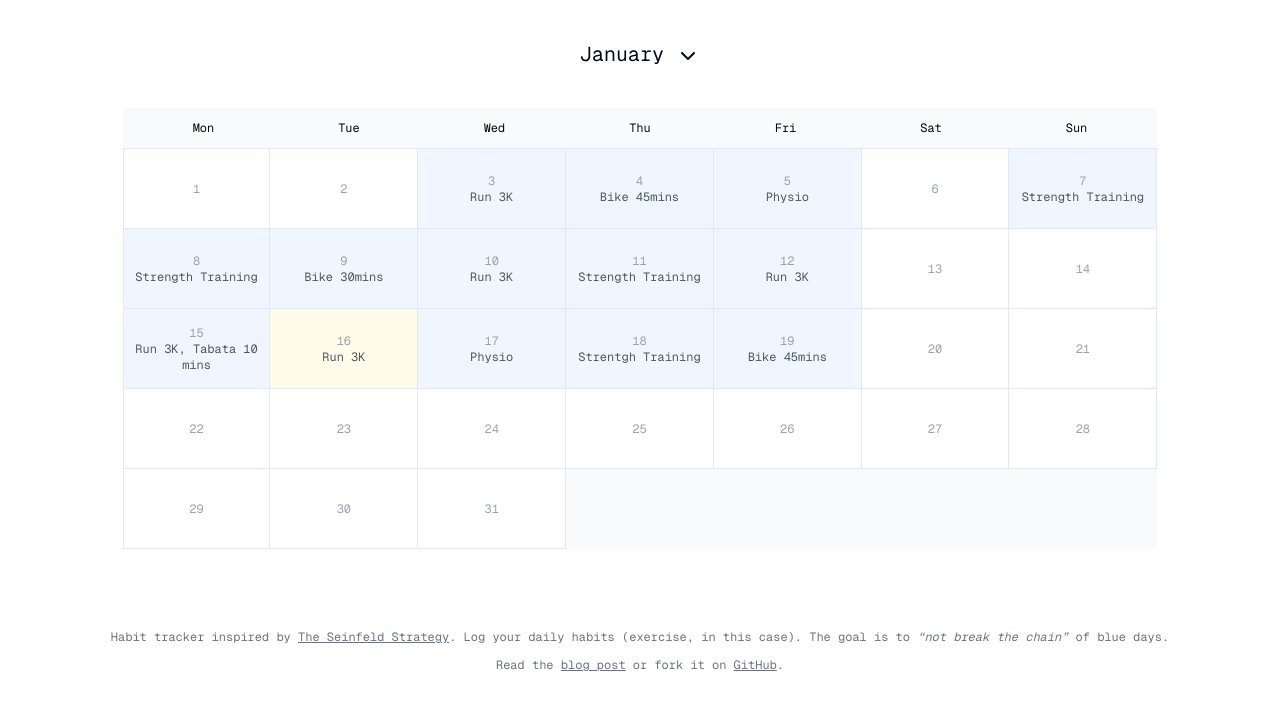
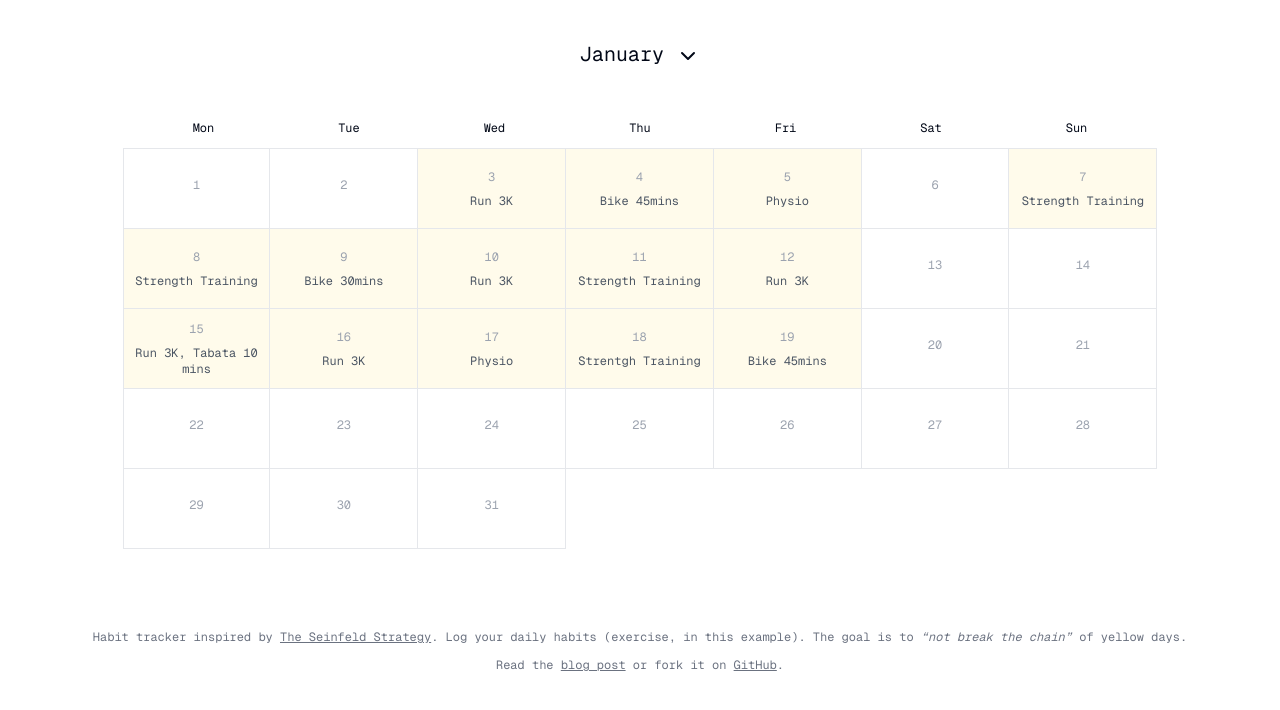
Before and after one commit to scottgallant/seinfeld-calendar, a Next.js app: page / in a window 1280 px wide. Shown: the top 710 px of the page. Built offline with nearby package versions, Linux system fonts and the light colour scheme.

Commit message:
updated styles. Added vaul (Drawer) package

```diff
--- a/package.json
+++ b/package.json
@@ -24,7 +24,8 @@
     "react": "18.2.0",
     "react-dom": "18.2.0",
     "tailwind-merge": "^2.2.0",
-    "tailwindcss-animate": "^1.0.7"
+    "tailwindcss-animate": "^1.0.7",
+    "vaul": "^0.8.7"
   },
   "devDependencies": {
     "autoprefixer": "^10.4.16",
--- a/src/components/Calendar.js
+++ b/src/components/Calendar.js
@@ -65,8 +65,8 @@ const Calendar = ({ specialDates }) => {
         <div className="lg:w-10/12 mx-auto bg-transparent">
             <MonthPicker selectedMonth={selectedMonth} onMonthChange={setSelectedMonth} monthNames={monthNames} month={month} />
 
-            <div className="mb-16 bg-gray-50 mx-4">
-                <div className="flex bg-gray-50 p-2 border-indigo-100 border-b">
+            <div className="mb-16 mx-4">
+                <div className="flex p-2 border-gray-200 border-b">
                     {daysOfWeek.map(day => (
                         <div className="w-1/7 text-center text-xs py-1" key={day}>
                             {day}
@@ -78,11 +78,11 @@ const Calendar = ({ specialDates }) => {
                         <Dialog key={i}>
 
                             <DialogTrigger
-                                className={`border-indigo-100 border-r border-b w-1/7 h-20 p-1 lg:p-2 ${i >= firstDayOfMonth && isSpecialDate(dates[i - firstDayOfMonth])? 'bg-blue-50' : 'bg-white'} ${i % 7 === 0 ? 'border-l' : ''} ${i >= firstDayOfMonth && dates[i - firstDayOfMonth].getDate() === new Date().getDate() && selectedMonth === currentMonth? 'bg-yellow-50' : ''}`}
+                                className={`border-gray-200 border-r border-b w-1/7 h-20 p-1 lg:p-2 ${i >= firstDayOfMonth && isSpecialDate(dates[i - firstDayOfMonth])? 'bg-amber-50' : 'bg-white'} ${i % 7 === 0 ? 'border-l' : ''} ${i >= firstDayOfMonth && dates[i - firstDayOfMonth].getDate() === new Date().getDate() && selectedMonth === currentMonth? 'bg-amber-100' : ''}`}
                             >
                                 {i >= firstDayOfMonth && (
                                     <>
-                                        <div className=" text-gray-400 text-xs ">{dates[i - firstDayOfMonth].getDate()}</div>
+                                        <div className=" text-gray-400 text-xs mb-2 ">{dates[i - firstDayOfMonth].getDate()}</div>
                                         <div className="text-xs text-gray-600 text-center  text-ellipsis overflow-hidden ">
                                             {getDescriptionForDate(dates[i - firstDayOfMonth])}
                                         </div>
--- a/src/components/Footer.js
+++ b/src/components/Footer.js
@@ -3,7 +3,7 @@ import React from 'react';
 const Footer = () => {
     return (
         <footer className="text-center text-xs text-gray-500 p-4">
-            <p className='mb-3'>Habit tracker inspired by <a href='https://jamesclear.com/stop-procrastinating-seinfeld-strategy' className="underline">The Seinfeld Strategy</a>. Log your daily habits (exercise, in this case). The goal is to <span className='italic'>&ldquo;not break the chain&rdquo;</span> of blue days.  </p>
+            <p className='mb-3'>Habit tracker inspired by <a href='https://jamesclear.com/stop-procrastinating-seinfeld-strategy' className="underline">The Seinfeld Strategy</a>. Log your daily habits (exercise, in this example). The goal is to <span className='italic'>&ldquo;not break the chain&rdquo;</span> of yellow days.  </p>
             <p className='mb-3'>Read the <a href='https://scottgallant.net/posts/seinfeld-calendar/' className="underline">blog post</a> or fork it on <a href="https://github.com/scottgallant/seinfeld-calendar" className='underline'>GitHub</a>.</p>
         </footer>
     );
```
Also changed, not shown: 1 other file (tests, documents, lock files or other folders).
